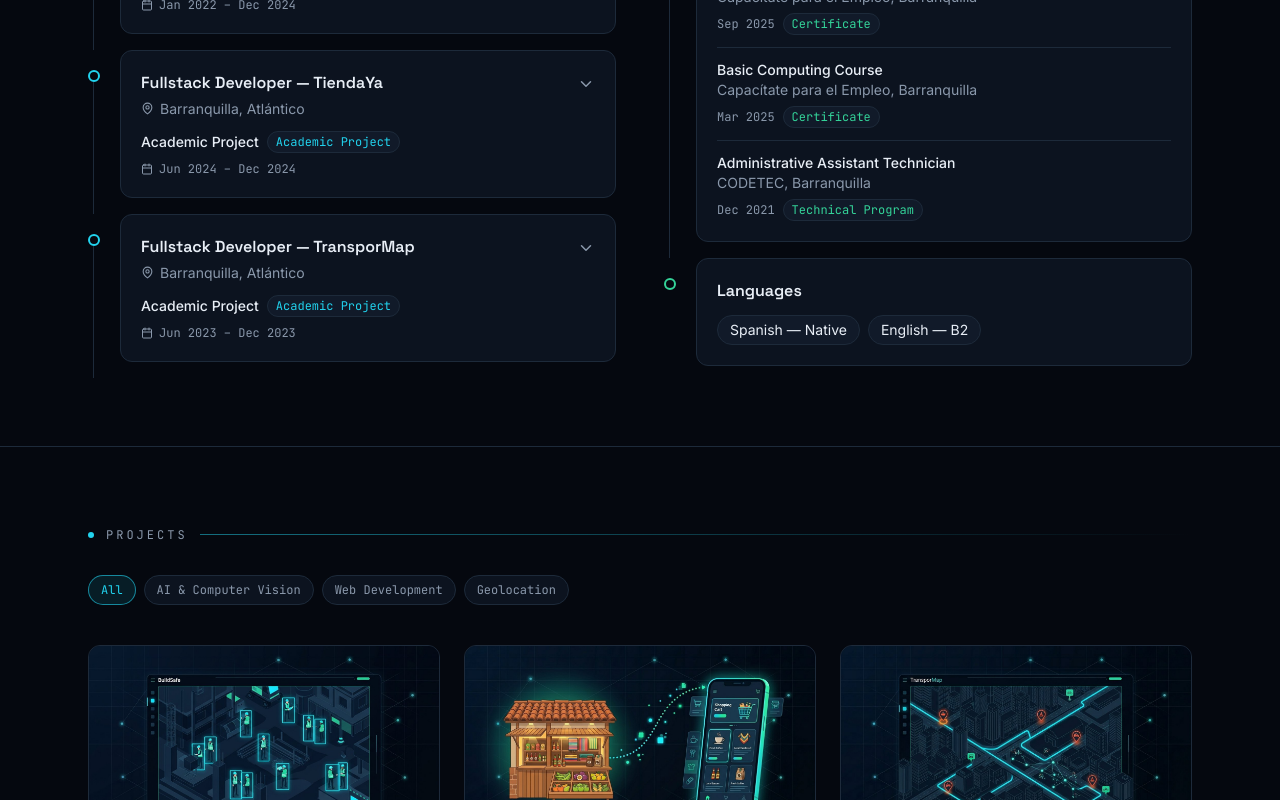
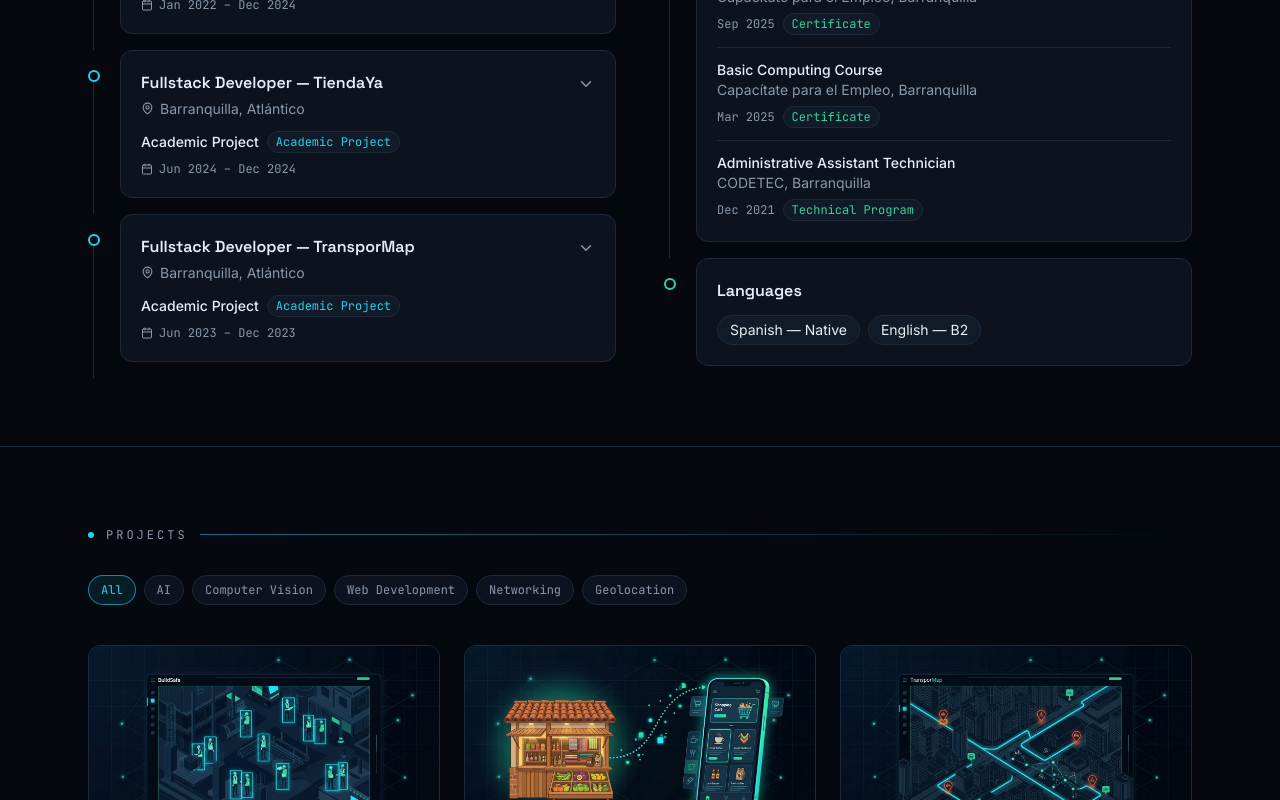
Before and after one commit to juancveg/juan-vega-portafolio, a Next.js app: page / in a window 1280 px wide. Shown: the part 2000-2800 px from the top of the page. Built offline with nearby package versions, Linux system fonts and the light colour scheme.

Commit message:
Refactor project categories and add new project
Updated project categories to include 'Networking' and modified existing categories. Added a new project 'Network Analyzer Dashboard' with relevant details.

```diff
--- a/components/Projects.tsx
+++ b/components/Projects.tsx
@@ -13,7 +13,14 @@ type Project = {
   image: string;
 };
 
-const CATEGORIES = ["All", "AI & Computer Vision", "Web Development", "Geolocation"];
+const CATEGORIES = [
+  "All",
+  "AI",
+  "Computer Vision",
+  "Web Development",
+  "Networking",
+  "Geolocation",
+];
 
 const PROJECTS: Project[] = [
   {
@@ -22,7 +29,7 @@ const PROJECTS: Project[] = [
       "Smart safety platform that monitors Personal Protective Equipment (PPE) compliance on construction sites in real time.",
     highlight: "Improving safety on construction projects",
     tags: ["React", "Node.js", "Express", "Python", "Flask", "YOLOv11", "MySQL", "Cloudinary"],
-    categories: ["AI & Computer Vision", "Web Development"],
+    categories: ["AI", "Computer Vision", "Web Development"],
     github: "https://github.com/jhanhrndz/buildsafe-frontend",
     image: "/projects/buildsafe.png",
   },
@@ -45,6 +52,16 @@ const PROJECTS: Project[] = [
     categories: ["Geolocation", "Web Development"],
     github: "https://github.com/jhanhrndz/transpormap",
     image: "/projects/transpormap.png",
+  },
+  {
+    title: "Network Analyzer Dashboard",
+    description:
+      "Tool that scans a local network using ARP and ICMP, calculates subnets with VLSM, and visualizes the topology as an interactive star-layout dashboard — built to apply Cisco Networking Basics concepts in real code.",
+    highlight: "Making networking theory concrete and measurable",
+    tags: ["Python", "Scapy", "ARP", "ICMP", "VLSM", "Subnetting", "HTML", "Cisco"],
+    categories: ["Networking"],
+    github: "https://github.com/juancveg/Network-Analyzer-Dashboard",
+    image: "/projects/network-analyzer.png",
   },
 ];
 
```
